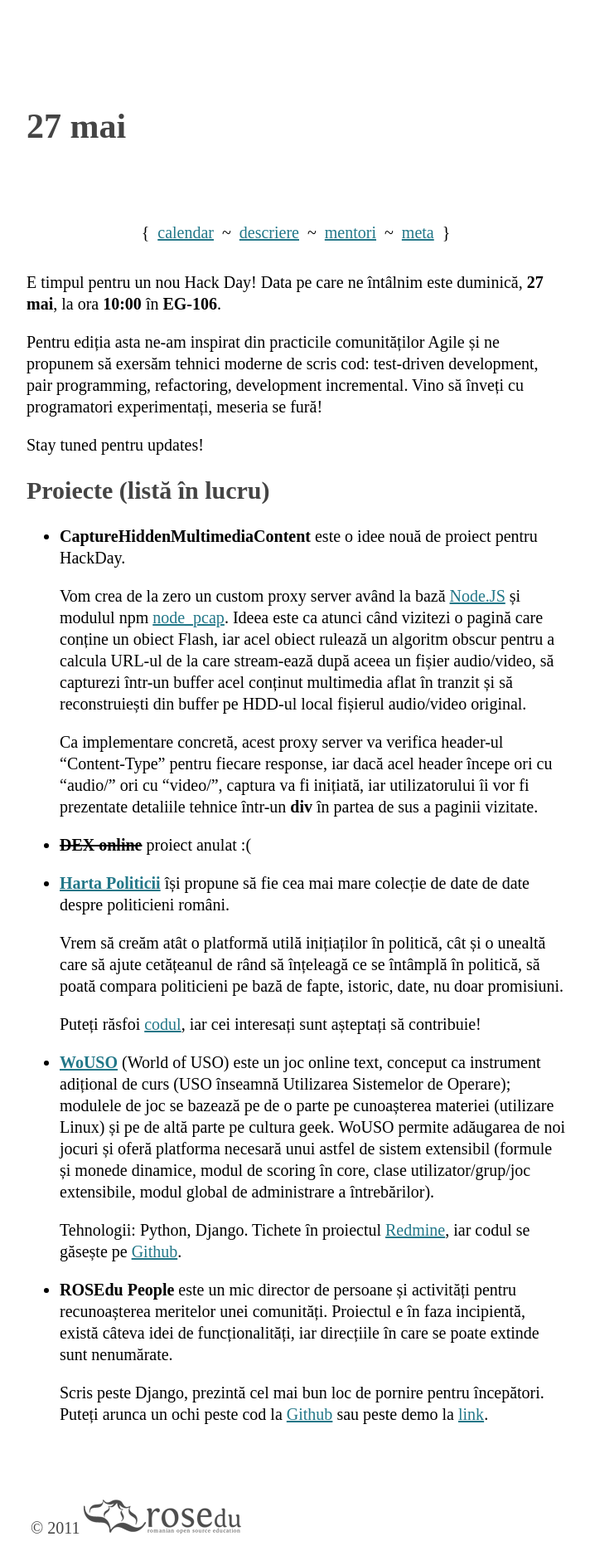
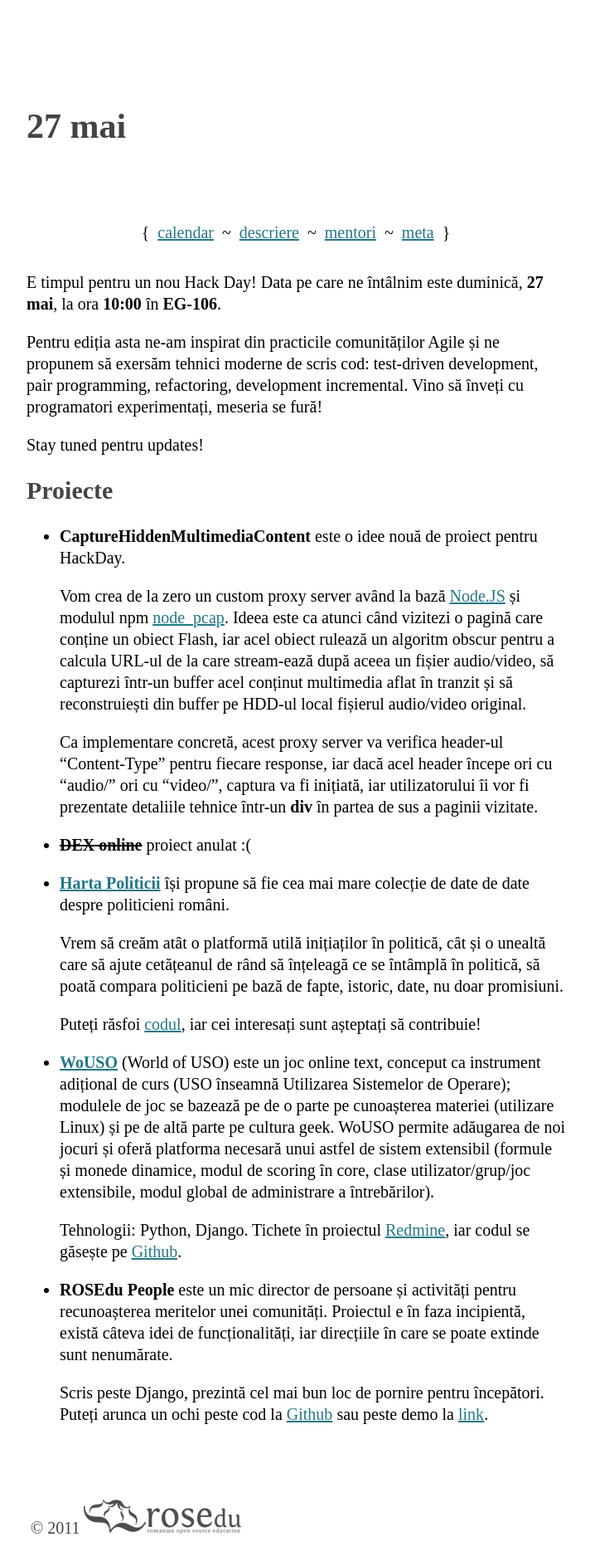
Before and after one commit to rosedu/hackday, a Jekyll site: the page built from _posts/2012-05-27-al-saselea.markdown, in a window 1280 px wide. Shown: the whole page at 83% size, without its empty margins (283-995 px from the left). Built offline with Jekyll 4.4.1, drawn with Linux system fonts in a browser that asks for light colours.

Commit message:
remove 'wip' tag

```diff
--- a/_posts/2012-05-27-al-saselea.markdown
+++ b/_posts/2012-05-27-al-saselea.markdown
@@ -13,7 +13,7 @@
 
 Stay tuned pentru updates!
 
-## Proiecte (listă în lucru)
+## Proiecte
 
 * **CaptureHiddenMultimediaContent** este o idee nouă de proiect
   pentru HackDay.
```
